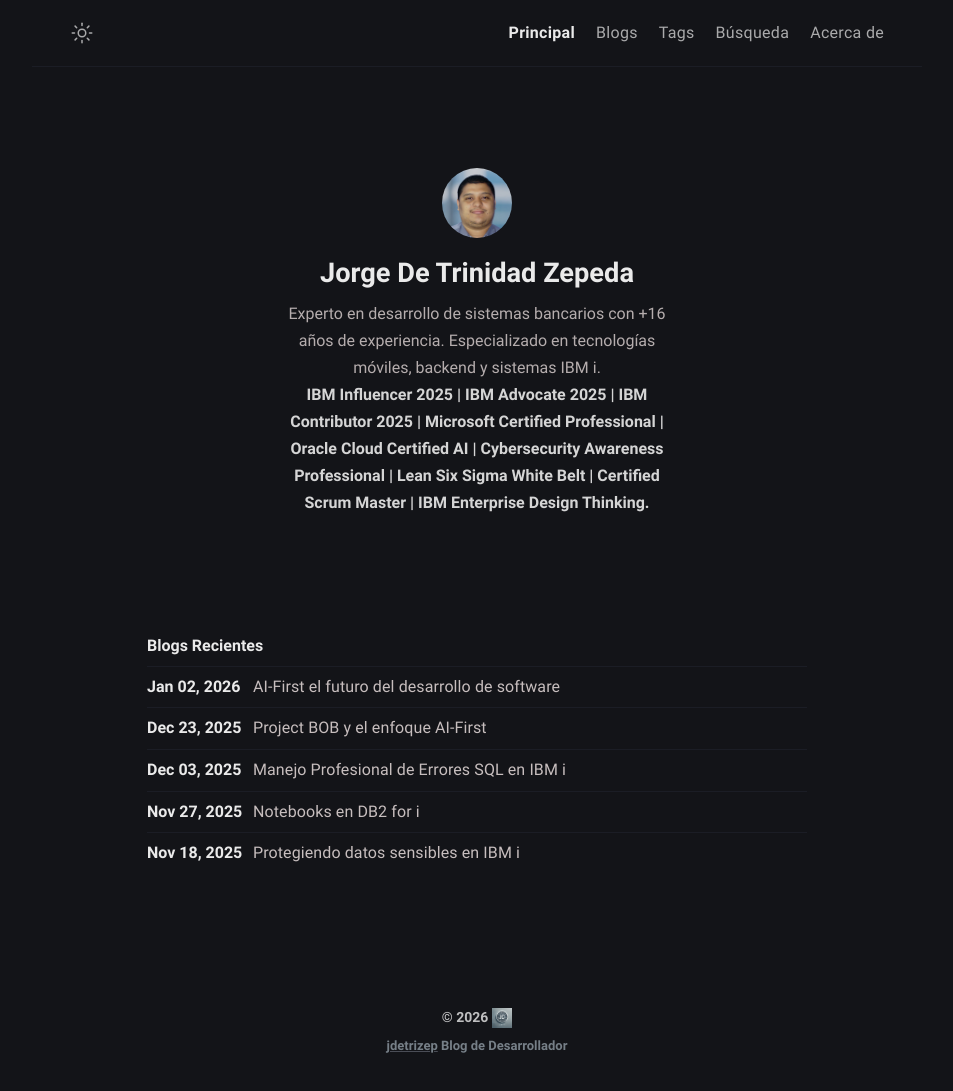
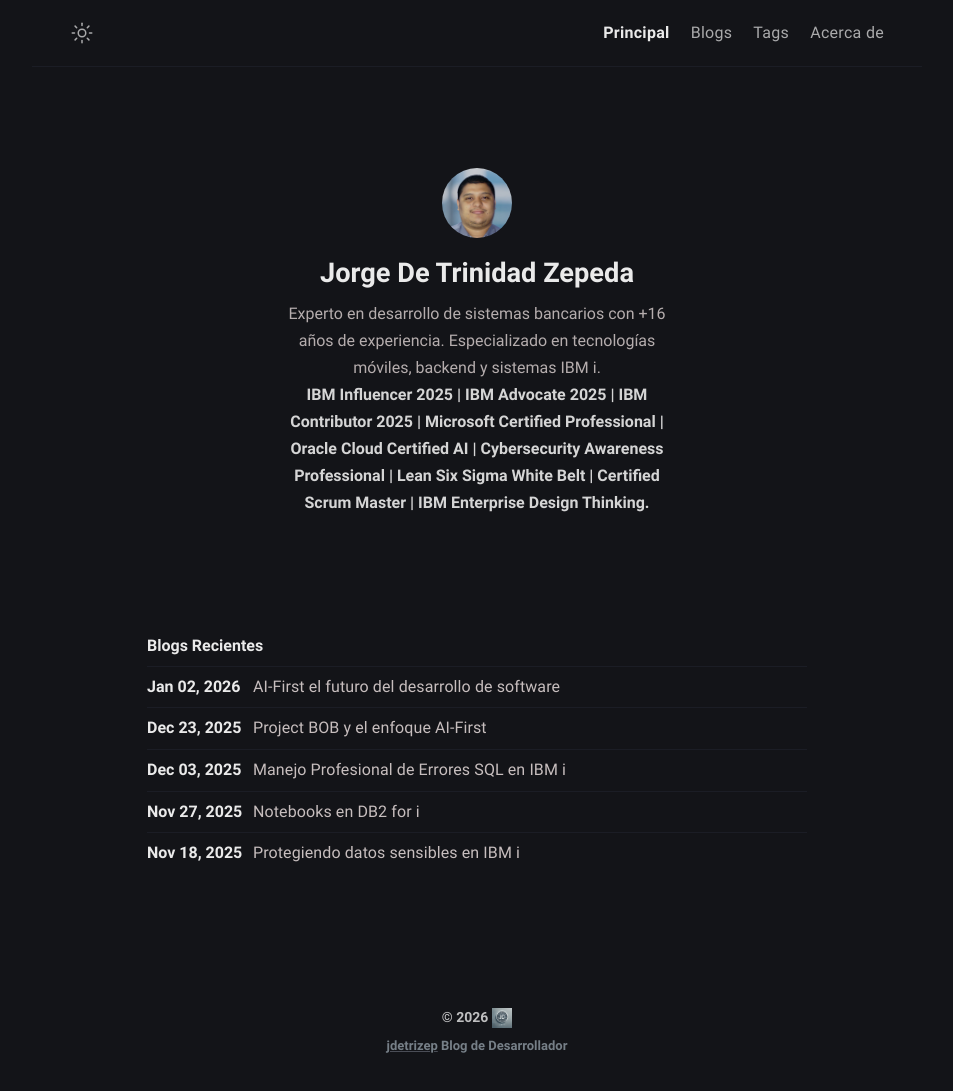
Before and after one commit to jdetrizep/jdetrizep.github.io, a Jekyll site: the page built from index.md, in a window 1280 px wide. Shown: the whole page, without its empty margins (163-1116 px from the left). Built offline with Jekyll 4.4.1, drawn with Linux system fonts in a browser that asks for light colours.

Commit message:
Remove: Quitar pestaña de búsqueda del menú

```diff
--- a/_data/menus.yml
+++ b/_data/menus.yml
@@ -10,10 +10,6 @@
   url: /tags/
   external: false
 
-- title: Búsqueda
-  url: /search/
-  external: false
-
 - title: Acerca de
   url: /about/
   external: false
```
